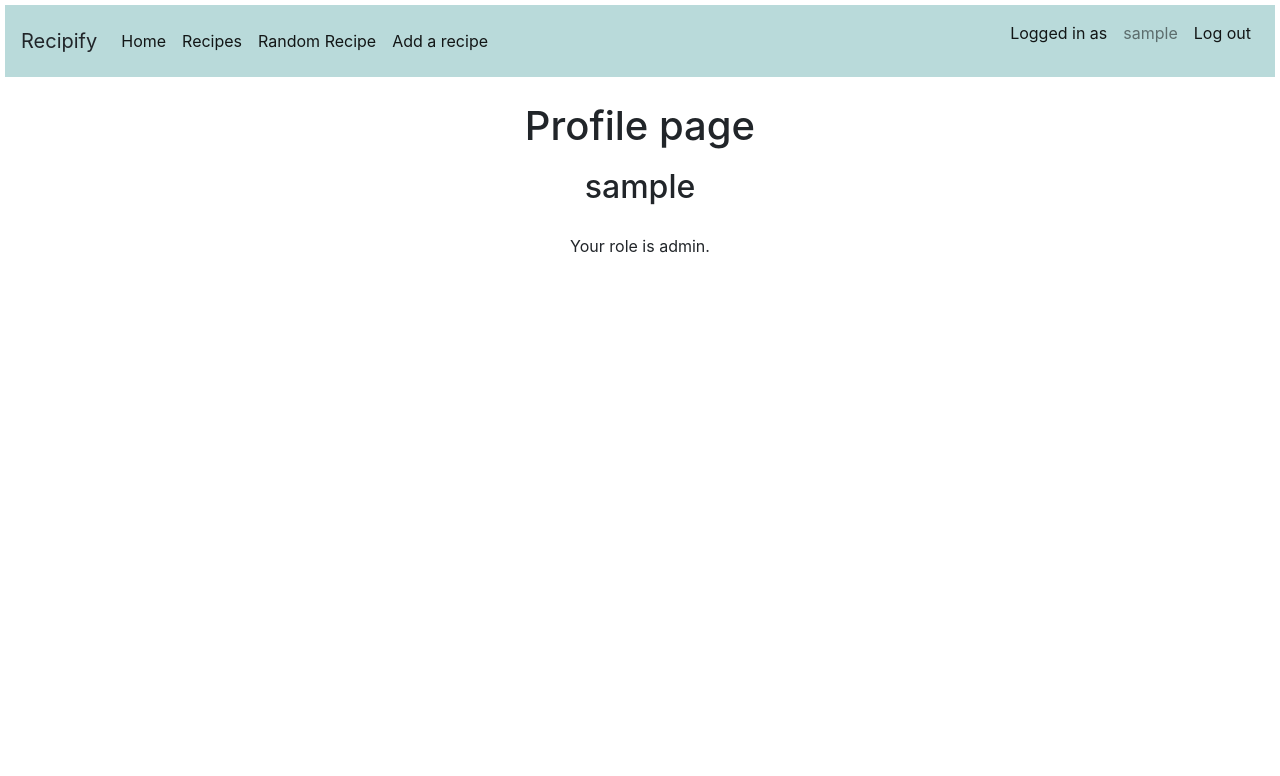
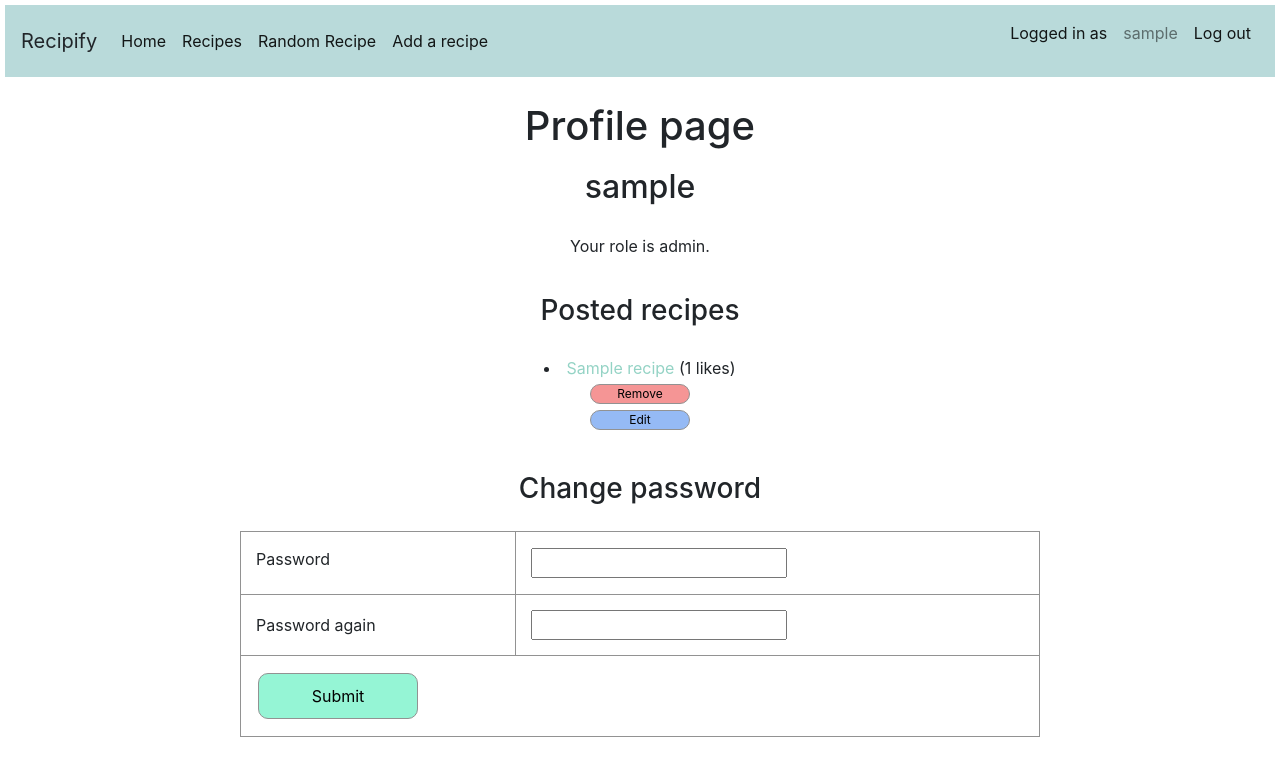
Before and after one commit to Enzine/recipify, a Flask app: page /auth/1/show in a window 1280 px wide. Shown: the top 776 px of the page. Run offline with Flask 2, Linux system fonts and the light colour scheme; a user stored in the database is signed in; tables that the repository leaves empty hold one stand-in row (values such as "Sample post"); some libraries are stand-ins or nearby versions.

Commit message:
add profile page info, users can now change password

```diff
--- a/app/auth/views.py
+++ b/app/auth/views.py
@@ -1,10 +1,12 @@
 # coding=utf-8
 from flask import render_template, request, redirect, url_for
-from flask_login import login_user, logout_user
+from flask_login import login_user, logout_user, login_required, current_user
 
 from app import app, db
 from app.auth.models import User
 from app.auth.forms import LoginForm
+
+import logging
 
 
 @app.route("/auth/login", methods = ["GET", "POST"])
@@ -59,6 +61,28 @@ def auth_register():
 
     return redirect(url_for("index"))
 
+@app.route("/auth/<account_id>/change", methods = ["POST"])
+@login_required
+def auth_change_password(account_id):
+    form = LoginForm(request.form)
+
+    if form.password.data == form.password_again.data:
+        if form.password == "":
+            return render_template("auth/show.html", account = User.query.get(account_id), form = form,
+                            error = "Password cannot be empty.")
+
+        user = User.query.get(account_id)
+        user.password = form.password.data
+
+        db.session().add(user)
+        db.session().commit()
+
+    else:
+        return render_template("auth/show.html", account = User.query.get(account_id), form = form,
+                            error = "Password fields need to match.")
+
+    return render_template("auth/show.html", account = User.query.get(account_id), form = form)
+
 
 @app.route("/auth/logout")
 def auth_logout():
@@ -68,4 +92,4 @@ def auth_logout():
 
 @app.route("/auth/<account_id>/show", methods=["GET"])
 def auth_show(account_id):
-    return render_template("auth/show.html", account = User.query.get(account_id))
+    return render_template("auth/show.html", account = User.query.get(account_id), form = LoginForm(), recipes = sorted(User.query.get(account_id).recipes, key=lambda x: x.like_count, reverse=True))
--- a/app/static/css/main.css
+++ b/app/static/css/main.css
@@ -84,6 +84,11 @@ img.welcome {
   border-radius: 10px;
   cursor: pointer;
 }
+.button-small {
+  width: 100px;
+  padding: 0;
+  font-size: 12px;
+}
 .button-add {
   background-color: rgb(149, 245, 213);
 }
--- a/app/templates/auth/login.html
+++ b/app/templates/auth/login.html
@@ -2,7 +2,7 @@
 
 {% block body %}
 <div class="center-align error">{{ error }}</div>
-<h1>Login to your againg</h1>
+<h1>Login to your account</h1>
 <form method="POST" action="{{ url_for('auth_login') }}">
   <table>
     <tr>
--- a/app/templates/auth/show.html
+++ b/app/templates/auth/show.html
@@ -1,9 +1,49 @@
 {% extends "layout.html" %}
 
 {% block body %}
+
 <h1>Profile page</h1>
 <h2 class="center-align">{{ account.username }}</h2>
+
 {% if account.id == current_user.id %}
   <p class="center-align">Your role is {{ account.role }}.</p>
 {% endif %}
+
+<h3 class="center-align">Posted recipes</h3>
+{% for recipe in recipes %}
+  <li class="center-align">
+    <a href="{{ url_for('recipes_show', recipe_id=recipe.id) }}">{{ recipe.name }}</a> ({{ recipe.like_count }} likes)
+    {% if current_user.is_authenticated and (current_user.id == recipe.account.id) %}
+      <form method="POST" action="{{ url_for('recipes_remove', recipe_id=recipe.id) }}">
+        <input type="submit" value="Remove" class="button button-remove button-small"/>
+      </form>
+      <form method="GET" action="{{ url_for('recipes_edit_form', recipe_id=recipe.id) }}">
+        <input type="submit" value="Edit" class="button button-edit button-small"/>
+      </form>
+  {% endif %}
+  </li>
+{% endfor %}
+
+{% if current_user.id == account.id %}
+<div class="center-align error">{{ error }}</div>
+<h3 class="center-align">Change password</h3>
+
+    <form method="POST" action="{{ url_for('auth_change_password', account_id=account.id) }}">
+      <table>
+        <tr>
+          <td>{{ form.password.label }}</td>
+          <td>{{ form.password }}</td>
+        </tr>
+        <tr>
+            <td>Password again</td>
+            <td>{{ form.password_again }}</td>
+          </tr>
+        <tr>
+          <td colspan="2">
+            <input type="submit" class="button button-add" value="Submit" />
+          </td>
+        </tr>
+      </table>
+    </form>
+  {% endif %}
 {% endblock %}
```
Also changed, not shown: app/templates/recipes/list.html (+13 -5 lines), app/templates/recipes/show.html (+5 -4 lines).
